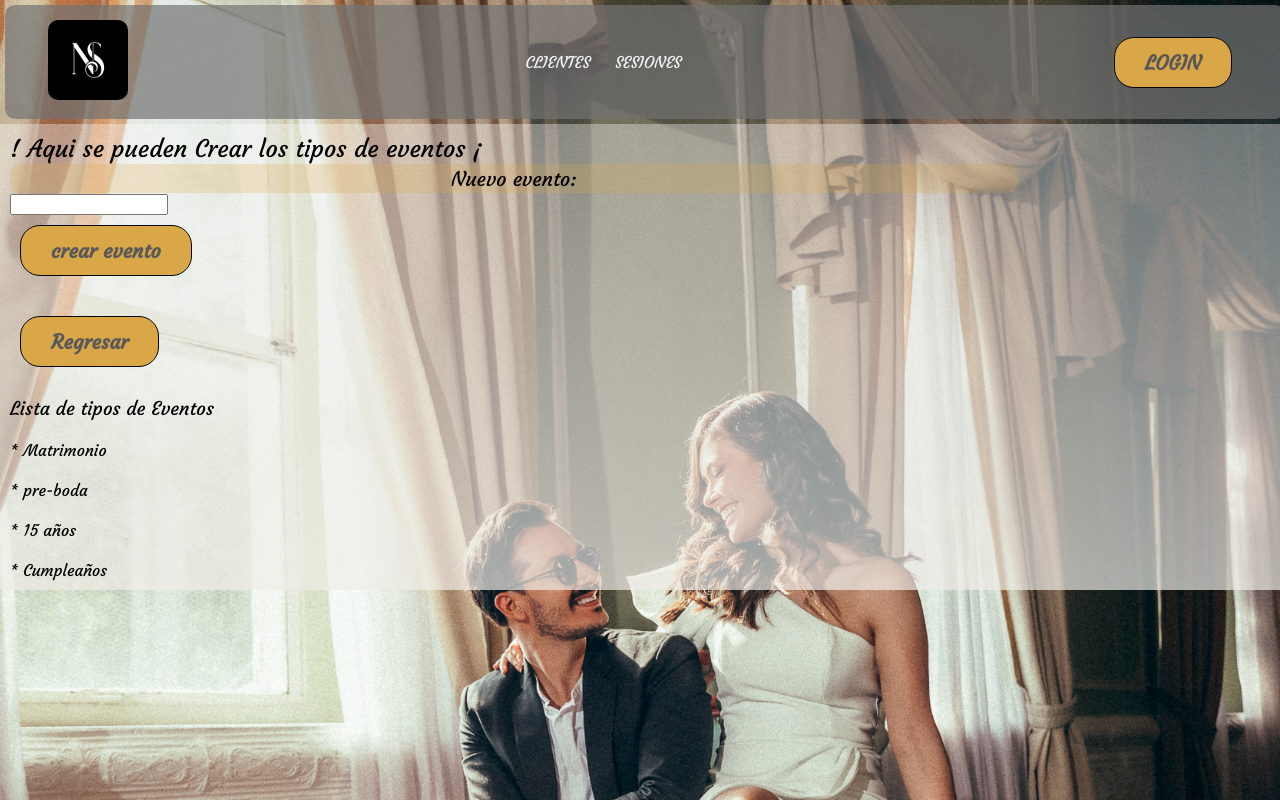
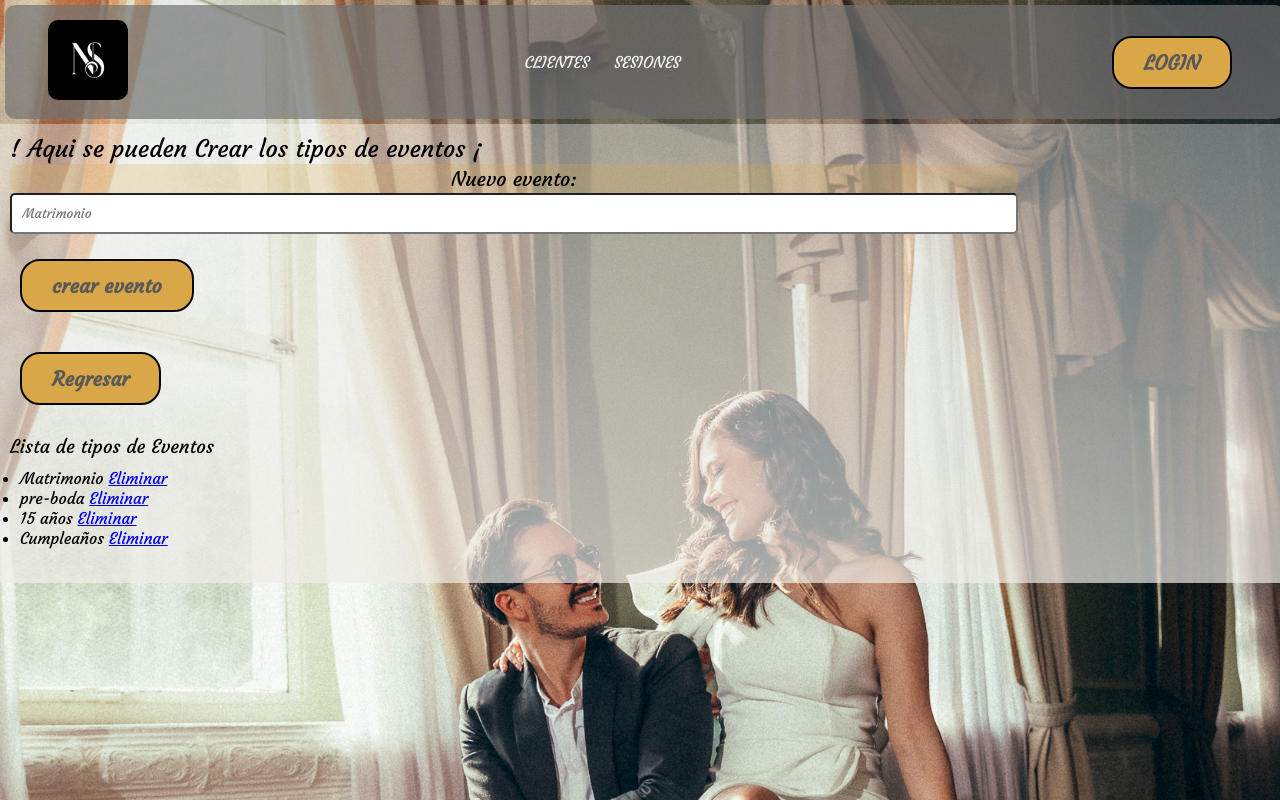
Before and after one commit to JulioCVargasL/Proyecto_ProtafolioNatha, a Django app: page /formulario/event_type/ in a window 1280 px wide. Run offline with Django 5.2, Linux system fonts and the light colour scheme; data comes from the database, SQL or seed files in the repository; both versions use the stored data as it was after the commit.

Commit message:
Actualizacion

```diff
--- a/formulario/forms.py
+++ b/formulario/forms.py
@@ -6,7 +6,11 @@ from .models      import Status,Event_type,Sesion,Usuario,Login
 class LoginForm(ModelForm):
   class Meta:
     model   = Login
-    fields  = ("__all__")
+    fields  = ["name","password"]
+    widgets = {
+      "name":      forms.TextInput(  attrs={"class": "formulario", "max_length":50, "required":True, "placeholder":"Tu nombre"}),
+      "password":  forms.TextInput(  attrs={"class": "formulario", "max_length":50, "required":True, "placeholder":"Tu nombre"}),
+    }
 
 class UsuarioForm(ModelForm):
 
@@ -24,11 +28,17 @@ class StatusForm(ModelForm):
   class Meta:
     model   = Status
     fields  = ["nombre"]
+    widgets = {
+      "nombre":      forms.TextInput(  attrs={"class": "formulario", "name":"user_name", "id":"user_name", "max_length":50, "required":True, "placeholder":"Pageme pues"}),
+    }
 
 class Event_typeForm(ModelForm):
   class Meta:
     model   = Event_type
     fields  = ["type"]
+    widgets = {
+      "type":      forms.TextInput(  attrs={"class": "formulario", "name":"user_name", "id":"user_name", "max_length":50, "required":True, "placeholder":"Matrimonio"}),
+    }
 
 class SesionForm(ModelForm):
   class Meta:
--- a/formulario/urls.py
+++ b/formulario/urls.py
@@ -1,8 +1,11 @@
 from django.urls    import path, include
-
+from django.contrib.auth import views as auth_views
+from django.contrib import admin
 from .              import views
 
 urlpatterns = [
+    path('admin/', admin.site.urls),
+    path('logout/', auth_views.LogoutView.as_view(),      name='logout'),
     path('login/',                  views.login,          name="login"),
     path("admin_dashboard/",        views.admin_dashboard,name="admin_dashboard"),
     path('admin_users/',            views.admin_users,    name='admin_users'),
@@ -16,6 +19,8 @@ urlpatterns = [
     path('editar_sesion/<int:id>',  views.edit_sesion,    name="editar_sesion"),
     path("lista_usuarios/",         views.user_list,      name="lista_usuarios"),
     path('delete_user/<int:id>',    views.delete_user,    name="delete_user"),
+    path('delete_status/<int:id>',  views.delete_status,  name="delete_status"),
+    path('delete_type/<int:id>',    views.delete_type,    name="delete_type"),
     path('editar_user/<int:id>',    views.edit_user,      name="editar_user"),
 
 ]
--- a/formulario/views.py
+++ b/formulario/views.py
@@ -2,17 +2,20 @@ from django.shortcuts           import render, redirect, get_object_or_404
 from django.http                import HttpResponse
 from .forms                     import StatusForm,SesionForm,UsuarioForm,LoginForm,Event_typeForm
 from .models                    import Usuario, Status, Event_type, Sesion, Login
+from django.contrib.auth.decorators import login_required
 
 # Create your views here.
 # Vista pricipal admin
+@login_required
 def admin_dashboard(request):
   return render(request, '1.administrador/admin_dashboard.html')
 
 # Administracion de usuarios
-
+@login_required
 def admin_users(request):
   return render(request, '1.administrador/admin_users.html')
 
+@login_required
 def admin_sesiones(request):
   return render(request, '1.administrador/admin_sesiones.html')
 
@@ -173,6 +176,16 @@ def delete_sesion(request, id):
   eliminar.delete()
   return redirect('lista_sesiones')
 
+def delete_type(request, id):
+  eliminar = Event_type.objects.get(id=id)
+  eliminar.delete()
+  return redirect('event_type')
+
+def delete_status(request, id):
+  eliminar = Status.objects.get(id=id)
+  eliminar.delete()
+  return redirect('crear_status')
+
 # Editar sesion
 
 def edit_sesion(request, id):
--- a/static/js/Script.js
+++ b/static/js/Script.js
@@ -1,6 +1,7 @@
 const signup = document.getElementById('signup');
 const editar_user = document.getElementById('editar_user');
-const inputs = document.querySelectorAll('#signup input', '#editar_user input');
+const signupInputs  = document.querySelectorAll('#signup input');
+const editarUserInputs  = document.querySelectorAll('#editar_user input');
 
 
 
@@ -13,7 +14,8 @@ const expresiones = {
 
 // Validando formulario de registro
 
-const campos = {
+
+let campos = {
   user_name: false,
   user_email: false,
   user_phone: false,
@@ -25,6 +27,7 @@ const validarFormulario = (e) => {
   switch (e.target.name) {
 
     case "user_name":
+
       if (expresiones.nombre.test(e.target.value)) {
         document.getElementById('user_name').classList.remove('formulario-incorrecto');
         document.getElementById('user_name').classList.add('formulario-correcto');
@@ -75,17 +78,25 @@ const validarFormulario = (e) => {
 };
 
 
-inputs.forEach((input) => {
+signupInputs.forEach((input) => {
 
   input.addEventListener('keyup', validarFormulario);
   input.addEventListener('blur', validarFormulario);
 
 });
 
+editarUserInputs.forEach((input) => {
+
+  input.addEventListener('keyup', validarFormulario);
+  input.addEventListener('blur', validarFormulario);
+
+});
+
+if (signup != null) {
   signup.addEventListener('submit', (e) => {
 
     if (campos.user_name && campos.user_email && campos.user_phone && campos.user_doc) {
-    signup.reset();
+
       alert("El Cliente se registro de manera exitosa");
     }
     else {
@@ -93,11 +104,20 @@ signup.addEventListener('submit', (e) => {
       alert("Verifica los datos");
     }
   });
+}
+
+if (editar_user != null) {
+  campos = {
+    user_name: true,
+    user_email: true,
+    user_phone: true,
+    user_doc: true
+  }
 
   editar_user.addEventListener('submit', (e) => {
 
     if (campos.user_name && campos.user_email && campos.user_phone && campos.user_doc) {
-    editar_user.reset();
+
       alert("El Cliente se registro de manera exitosa");
     }
     else {
@@ -105,6 +125,7 @@ editar_user.addEventListener('submit', (e) => {
       alert("Verifica los datos");
     }
   });
+}
 
 
 // Validar editar
--- a/static/styles.css
+++ b/static/styles.css
@@ -73,7 +73,7 @@ button{
   font-weight: bold;
   color: #595959;
   margin: 10px;
-  border: 1px solid #070606;
+  border: 2px solid #070606;
 }
 button:hover {
   border: none;
@@ -135,13 +135,12 @@ main{
   justify-content: center;
 }
 
-
 .formulario {
   width: 80%;
   padding: 10px;
   margin-bottom: 15px;
   border-radius: 5px;
-  text-align: center;
+  text-align: left;
 }
 
 
--- a/templates/1.administrador/crear_status.html
+++ b/templates/1.administrador/crear_status.html
@@ -21,7 +21,6 @@
 <form  action="{% url "agendar" %}">
   <button type="submit"> Regresar </button>
 </form>
-<br>
 <h3> Lista de estados de pago </h3>
 <ul>
 <div>
@@ -30,9 +29,9 @@
 <li>
   <br>
   <p>
-  * {{estado.nombre}} <br>
+  {{estado.nombre}} <a href="{% url "delete_status" estado.id %}"> Eliminar </a><br>
   </p>
-  </li>
+</li>
 
 {% endfor %}
 </ul>
--- a/templates/1.administrador/event_type.html
+++ b/templates/1.administrador/event_type.html
@@ -21,14 +21,16 @@
 <br>
 <h3> Lista de tipos de Eventos </h3>
 <ul>
+<div class="formulario">
 {% for type in lista_type %}
 
 <li>
-  <br>
+
   <p>
-  * {{type.type}} <br>
+  {{type.type}} <a href="{% url "delete_type" type.id %}"> Eliminar </a><br>
   </p>
   </li>
 
 {% endfor %}
+<div>
 {% endblock registrar %}
--- a/templates/registration/login.html
+++ b/templates/registration/login.html
@@ -17,4 +17,10 @@
   <button type="submit">Ingresar</button>
 </form>
 
+<!-- Usando un formulario -->
+<form action="{% url 'logout' %}" method="post">
+    {% csrf_token %}
+    <button type="submit">Logout</button>
+</form>
+
 {% endblock registrar %}
```
Also changed, not shown: templates/1.administrador/editar_sesion.html (+5 -2 lines), db.sqlite3, 1 other file. Lines whose indentation alone changed are shown as unchanged.
